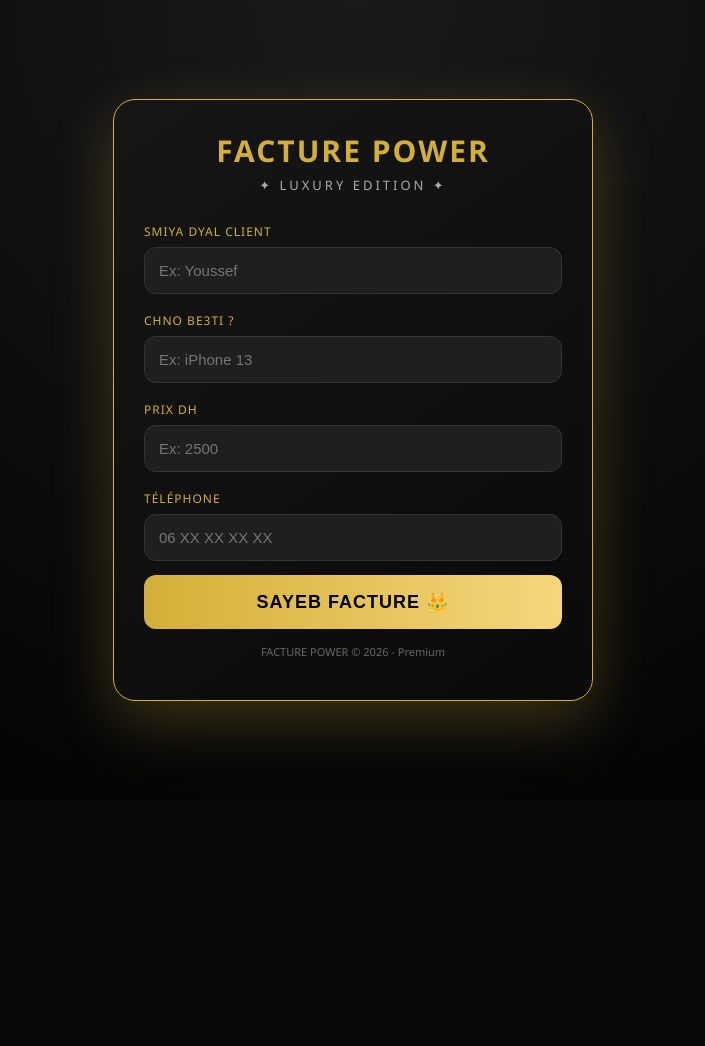
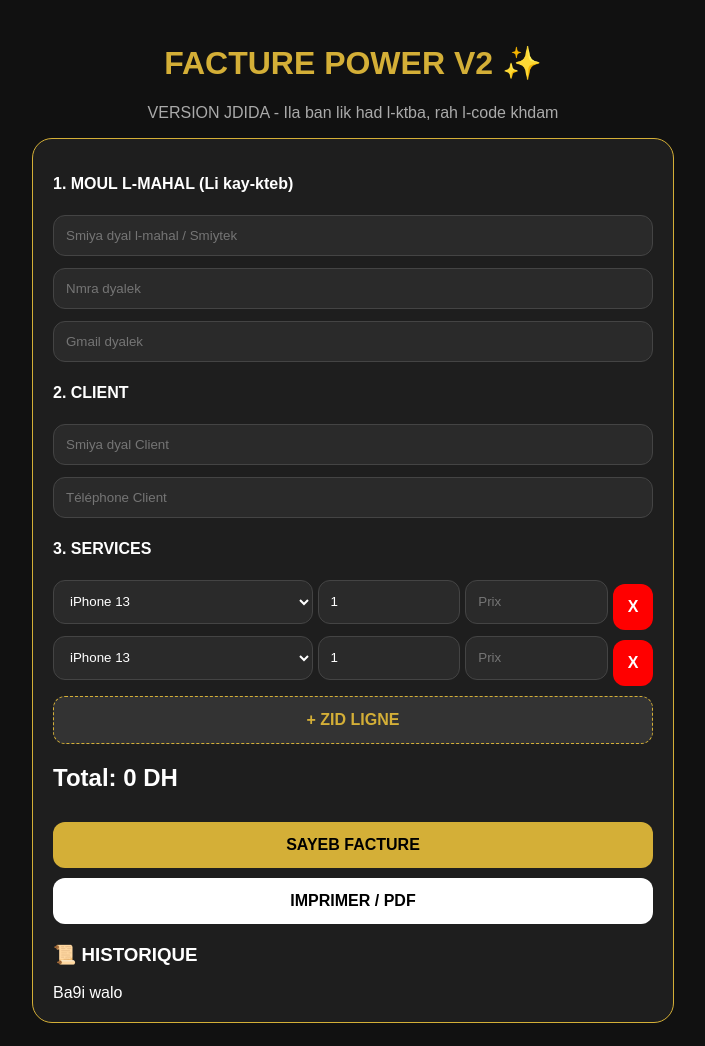
Before and after one commit to ilyassebenmouloud123-source/fucture-power, a Flask app: page / in a window 1280 px wide. Shown: the whole page, without its empty margins (287-992 px from the left). Before the commit the page ends 738 px from the top, so only its background shows below. Run offline with Flask 3, Linux system fonts and the light colour scheme.

Commit message:
Update form.html

```diff
--- a/templates/form.html
+++ b/templates/form.html
@@ -1,42 +1,95 @@
 <!DOCTYPE html>
-<html lang="fr">
-<head>
-<meta charset="UTF-8">
-<meta name="viewport" content="width=device-width, initial-scale=1.0">
-<title>FACTURE POWER - LUXURY</title>
+<html><head><meta charset="UTF-8"><meta name="viewport" content="width=device-width,initial-scale=1">
+<title>FACTURE POWER V2</title>
 <style>
-*{box-sizing:border-box}
-body{margin:0;font-family:'Segoe UI',Arial;background:radial-gradient(circle at top,#1a1a1a,#000);color:white;min-height:100vh;display:flex;align-items:center;justify-content:center;padding:20px}
-.card{width:100%;max-width:480px;background:linear-gradient(145deg,#161616,#0a0a0a);border:1px solid #d4af37;padding:30px;border-radius:22px;box-shadow:0 20px 60px rgba(212,175,55,.25)}
-.logo{text-align:center;font-size:30px;font-weight:900;letter-spacing:2px;color:#d4af37;margin:0}
-.sub{text-align:center;color:#aaa;font-size:13px;letter-spacing:3px;margin:5px 0 25px}
-label{font-size:12px;color:#d4af37;letter-spacing:1px}
-input{width:100%;padding:14px;margin:6px 0 14px;background:#1f1f1f;border:1px solid #333;border-radius:12px;color:white;outline:none;font-size:15px}
-input:focus{border-color:#d4af37}
-button{width:100%;padding:16px;background:linear-gradient(90deg,#d4af37,#f5d67b);color:#000;border:none;border-radius:12px;font-size:18px;font-weight:900;cursor:pointer;letter-spacing:1px}
-button:hover{opacity:.9}
-.footer{text-align:center;font-size:11px;color:#666;margin-top:15px}
-</style>
-</head>
+body{background:#111;color:white;font-family:Arial;padding:15px}
+h1{text-align:center;color:#D4AF37}
+.box{background:#1e1e1e;border:1px solid #D4AF37;border-radius:20px;padding:20px;max-width:600px;margin:auto}
+input,select{width:100%;padding:12px;margin:6px 0;background:#2a2a2a;border:1px solid #444;color:white;border-radius:12px;box-sizing:border-box}
+button{width:100%;padding:14px;background:#D4AF37;border:none;border-radius:12px;font-weight:bold;font-size:16px;margin-top:10px}
+.ligne{display:flex;gap:5px}
+.ligne select{flex:2}.ligne input{flex:1}
+#hist{margin-top:20px}
+.item{background:#2a2a2a;padding:12px;border-radius:12px;margin:6px 0}
+#facture{background:white;color:black;border-radius:20px;padding:20px;max-width:600px;margin:20px auto;display:none}
+@media print{body *{visibility:hidden}#facture,#facture *{visibility:visible}#facture{position:absolute;top:0;left:0;width:100%}}
+</style></head>
 <body>
-<div class="card">
-<p class="logo">FACTURE POWER</p>
-<p class="sub">✦ LUXURY EDITION ✦</p>
-<form action="/facture" method="POST">
-<label>SMIYA DYAL CLIENT</label>
-<input name="client" placeholder="Ex: Youssef" required>
-<label>CHNO BE3TI ?</label>
-<input name="produit" placeholder="Ex: iPhone 13" required>
-<label>PRIX DH</label>
-<input name="prix" type="number" placeholder="Ex: 2500" required>
-<label>TÉLÉPHONE</label>
-<input name="tel" placeholder="06 XX XX XX XX">
-<button type="submit">SAYEB FACTURE 👑</button>
-</form>
-<p class="footer">FACTURE POWER © 2026 - Premium</p>
+<h1>FACTURE POWER V2 ✨</h1>
+<p style="text-align:center;color:#aaa">VERSION JDIDA - Ila ban lik had l-ktba, rah l-code khdam</p>
+
+<div class="box">
+<p><b>1. MOUL L-MAHAL (Li kay-kteb)</b></p>
+<input id="vNom" placeholder="Smiya dyal l-mahal / Smiytek">
+<input id="vTel" placeholder="Nmra dyalek">
+<input id="vMail" placeholder="Gmail dyalek">
+
+<p><b>2. CLIENT</b></p>
+<input id="cNom" placeholder="Smiya dyal Client">
+<input id="cTel" placeholder="Téléphone Client">
+
+<p><b>3. SERVICES</b></p>
+<div id="lignes"></div>
+<button onclick="zid()" style="background:#333;color:#D4AF37;border:1px dashed #D4AF37">+ ZID LIGNE</button>
+
+<h2 id="total">Total: 0 DH</h2>
+<button onclick="sayeb()">SAYEB FACTURE</button>
+<button onclick="window.print()" style="background:white">IMPRIMER / PDF</button>
+
+<div id="hist"><h3>📜 HISTORIQUE</h3><div id="histList">Ba9i walo</div></div>
 </div>
 
-<script>fetch('https://abacus.jasoncameron.dev/hit/facture-power-ilyasse/visits').catch(()=>{});</script>
-<script>fetch('https://abacus.jasoncameron.dev/hit/facture-power-ilyasse/visits').catch(()=>{});</script>
-</body>
-</html>
+<div id="facture">
+<h2 style="color:#B8860B">FACTURE POWER</h2>
+<p id="fV"></p><p id="fC"></p><hr>
+<div id="fLignes"></div>
+<h2 id="fTotal"></h2>
+<p style="text-align:center">MERCI POUR VOTRE CONFIANCE ✨</p>
+</div>
+
+<script>
+function ligne(){
+  return '<div class="ligne"><select><option>iPhone 13</option><option>iPhone 14</option><option>Réparation Écran</option><option>Réparation Batterie</option><option>Accessoires</option><option>Autre</option></select><input type="number" value="1" class="q" oninput="calc()"><input type="number" placeholder="Prix" class="p" oninput="calc()"><button onclick="this.parentElement.remove();calc()" style="width:40px;background:red;color:white">X</button></div>';
+}
+function zid(){document.getElementById("lignes").innerHTML += ligne();}
+zid(); zid();
+function calc(){
+  let t=0;
+  document.querySelectorAll(".ligne").forEach(function(l){
+    let q = Number(l.querySelector(".q").value) || 0;
+    let p = Number(l.querySelector(".p").value) || 0;
+    t += q*p;
+  });
+  document.getElementById("total").innerText = "Total: " + t + " DH";
+  return t;
+}
+function sayeb(){
+  let t = calc();
+  let c = document.getElementById("cNom").value;
+  if(!c){alert("Kteb smiya dyal client"); return;}
+  document.getElementById("facture").style.display="block";
+  document.getElementById("fV").innerText = document.getElementById("vNom").value + " | " + document.getElementById("vTel").value + " | " + document.getElementById("vMail").value;
+  document.getElementById("fC").innerText = "Client: " + c + " | " + document.getElementById("cTel").value;
+  let h="";
+  document.querySelectorAll(".ligne").forEach(function(l){
+    let s=l.querySelector("select").value;
+    let q=Number(l.querySelector(".q").value)||0;
+    let p=Number(l.querySelector(".p").value)||0;
+    if(p>0) h += "<p>"+s+" x"+q+" = "+(q*p)+" DH</p>";
+  });
+  document.getElementById("fLignes").innerHTML=h;
+  document.getElementById("fTotal").innerText="TOTAL: "+t+" DH";
+  let old = JSON.parse(localStorage.getItem("f")||"[]");
+  old.unshift(c+" - "+t+" DH");
+  localStorage.setItem("f",JSON.stringify(old.slice(0,10)));
+  showHist();
+  document.getElementById("facture").scrollIntoView();
+}
+function showHist(){
+  let old = JSON.parse(localStorage.getItem("f")||"[]");
+  if(old.length==0) return;
+  document.getElementById("histList").innerHTML = old.map(function(x){return '<div class="item">'+x+'</div>'}).join("");
+}
+showHist();
+</script>
+</body></html>
```
